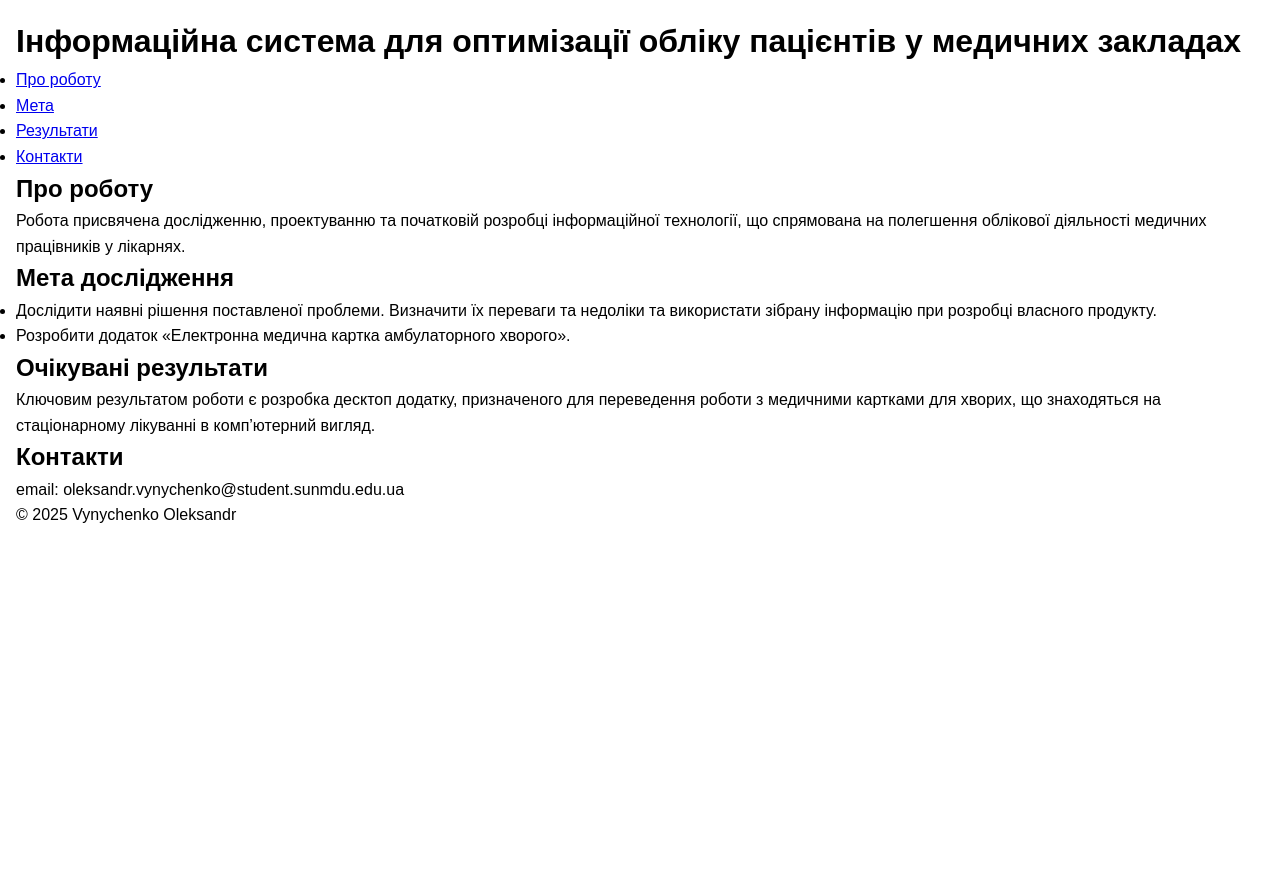
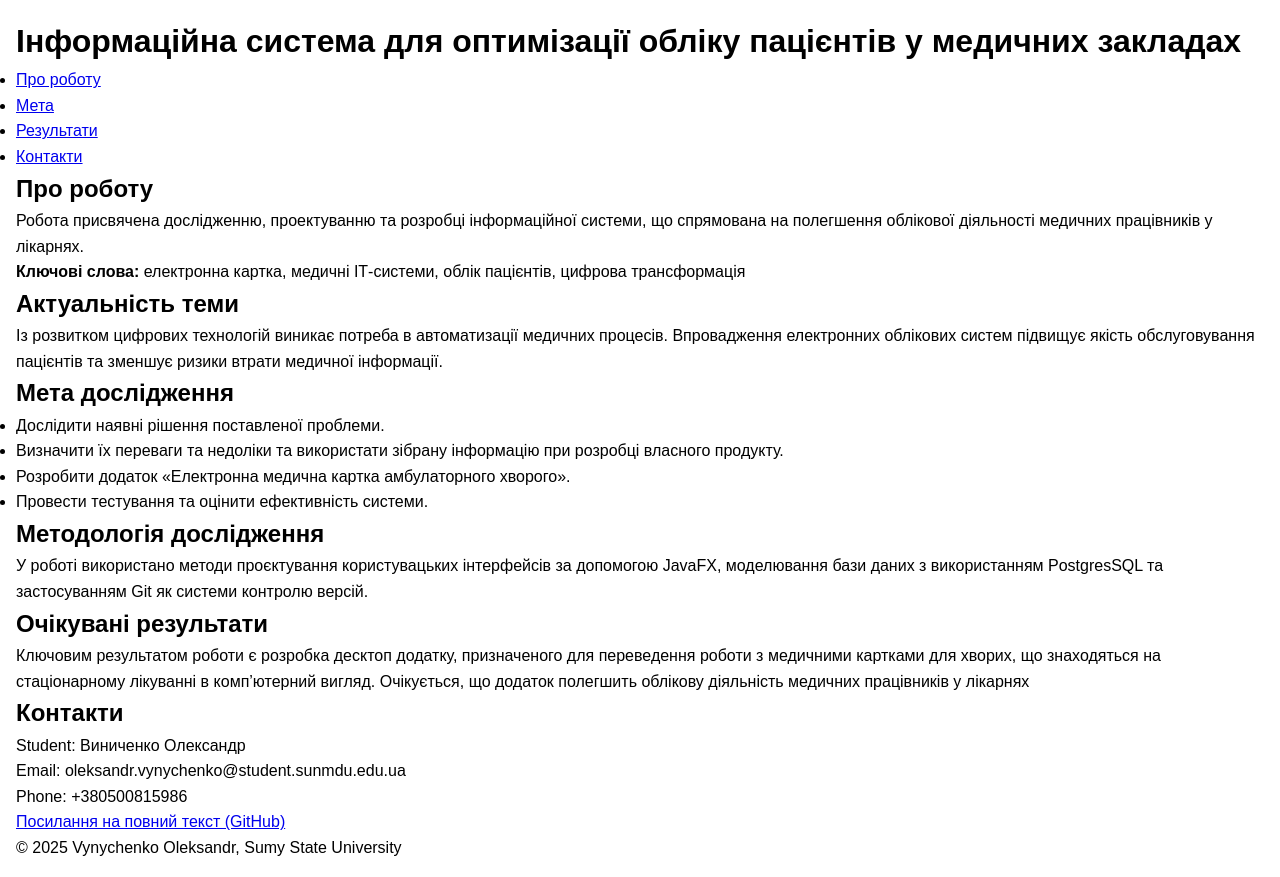
Before and after one commit to xllrnx/bachelor-landing, a plain HTML site: page index.html in a window 1280 px wide. Before the commit the page ends 800 px from the top, so only its background shows below. Drawn offline with Linux system fonts and the light colour scheme.

Commit message:
Content implementation for information page

```diff
--- a/index.html
+++ b/index.html
@@ -50,30 +50,46 @@
   <main>
     <section id="about">
       <h2>Про роботу</h2>
-      <p>Робота присвячена дослідженню, проектуванню та початковій розробці інформаційної технології, що спрямована на полегшення облікової діяльності медичних працівників у лікарнях.</p>
+      <p>Робота присвячена дослідженню, проектуванню та розробці інформаційної системи, що спрямована на полегшення облікової діяльності медичних працівників у лікарнях.</p>
+      <p><strong>Ключові слова:</strong> електронна картка, медичні ІТ-системи, облік пацієнтів, цифрова трансформація</p>
+    </section>
+
+    <section id="relevance">
+      <h2>Актуальність теми</h2>
+      <p>Із розвитком цифрових технологій виникає потреба в автоматизації медичних процесів. Впровадження електронних облікових систем підвищує якість обслуговування пацієнтів та зменшує ризики втрати медичної інформації.</p>
     </section>
 
     <section id="goal">
       <h2>Мета дослідження</h2>
       <ul>
-        <li>Дослідити наявні рішення поставленої проблеми. Визначити їх переваги та недоліки та використати зібрану інформацію при розробці власного продукту.</li>
+        <li>Дослідити наявні рішення поставленої проблеми.</li>
+        <li>Визначити їх переваги та недоліки та використати зібрану інформацію при розробці власного продукту.</li>
         <li>Розробити додаток «Електронна медична картка амбулаторного хворого».</li>
+        <li>Провести тестування та оцінити ефективність системи.</li>
       </ul>
+    </section>
+
+    <section id="methodology">
+      <h2>Методологія дослідження</h2>
+      <p>У роботі використано методи проєктування користувацьких інтерфейсів за допомогою JavaFX, моделювання бази даних з використанням PostgresSQL та застосуванням Git як системи контролю версій.</p>
     </section>
 
     <section id="results">
       <h2>Очікувані результати</h2>
-      <p>Ключовим результатом роботи є розробка десктоп додатку, призначеного для переведення роботи з медичними картками для хворих, що знаходяться на стаціонарному лікуванні в комп’ютерний вигляд.</p>
+      <p>Ключовим результатом роботи є розробка десктоп додатку, призначеного для переведення роботи з медичними картками для хворих, що знаходяться на стаціонарному лікуванні в комп’ютерний вигляд. Очікується, що додаток полегшить облікову діяльність медичних працівників у лікарнях</p>
     </section>
 
     <section id="contacts">
       <h2>Контакти</h2>
-      <p>email: oleksandr.vynychenko@student.sunmdu.edu.ua</p>
+      <p>Student: Виниченко Олександр</p>
+      <p>Email: oleksandr.vynychenko@student.sunmdu.edu.ua</p>
+      <p>Phone: +380500815986</p>
+      <p><a href="https://github.com/xllrnx/bachelor-landing" target="_blank">Посилання на повний текст (GitHub)</a></p>
     </section>
   </main>
 
   <footer>
-    <p>&copy; 2025 Vynychenko Oleksandr</p>
+    <p>&copy; 2025 Vynychenko Oleksandr, Sumy State University</p>
   </footer>
 </body>
 </html>
```
